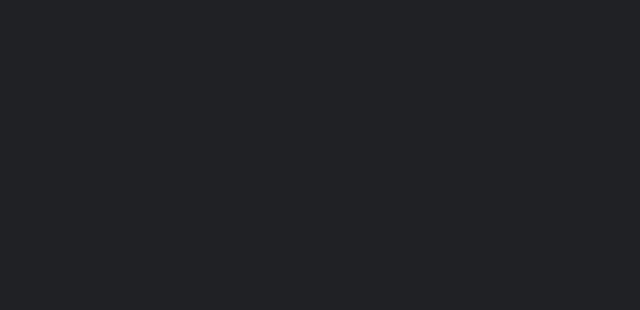
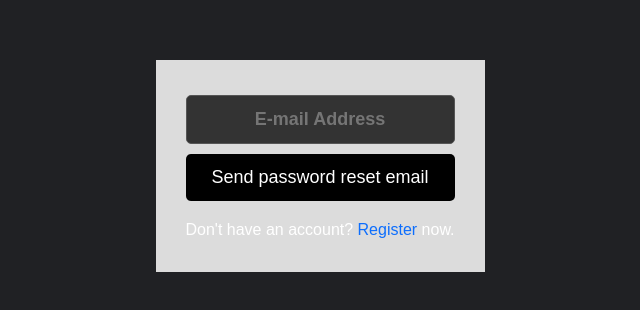
Before and after one commit to SiddharthVenkatraman21/FinancialBoard, a React (Create React App) app: page /reset in a window 1280 px wide. Before the commit this address had no page. Shown: the part 238-548 px from the top of the page, without its empty margins (320-960 px from the left). Built offline with nearby package versions, Linux system fonts and the light colour scheme; no server answers.

Commit message:
added register and reset

```diff
--- a/src/App.js
+++ b/src/App.js
@@ -8,7 +8,8 @@
 import StockNewsContainer from './components/stockNewsContainer'
 import { BrowserRouter as Router, Route, Routes } from "react-router-dom";
 import Login from './components/Login';
-
+import Register from './components/Register';
+import Reset from './components/Reset';
 
 function App() {
 
@@ -17,6 +18,8 @@
 <Router>
   <Routes>
     <Route path="/" element={<Login />} />
+    <Route path="/register" element={<Register />} />
+    <Route path="/reset" element={<Reset />} />
     <Route path="/dashboard" element={
       <div>
         <div className="StockBudget">
--- a/src/components/Login.js
+++ b/src/components/Login.js
@@ -47,6 +47,9 @@
         <div>
           Don't have an account? <Link to="/register">Register</Link> now.
         </div>
+        <div>
+          Click here to use site as a <Link to="/dashboard">guest</Link>.
+        </div>
       </div>
     </div>
   );
--- a/src/components/Register.js
+++ b/src/components/Register.js
@@ -1,6 +1,6 @@
 import React, { useEffect, useState } from "react";
 import { useAuthState } from "react-firebase-hooks/auth";
-import { Link, useHistory } from "react-router-dom";
+import { Link, useNavigate } from "react-router-dom";
 import {
   auth,
   registerWithEmailAndPassword,
@@ -12,14 +12,14 @@
   const [password, setPassword] = useState("");
   const [name, setName] = useState("");
   const [user, loading, error] = useAuthState(auth);
-  const history = useHistory();
+  const navigate = useNavigate();
   const register = () => {
     if (!name) alert("Please enter name");
     registerWithEmailAndPassword(name, email, password);
   };
   useEffect(() => {
     if (loading) return;
-    if (user) history.replace("/dashboard");
+    if (user) navigate.replace("/dashboard");
   }, [user, loading]);
   return (
     <div className="register">
--- /dev/null
+++ b/src/components/Reset.js
@@ -0,0 +1,38 @@
+import React, { useEffect, useState } from "react";
+import { useAuthState } from "react-firebase-hooks/auth";
+import { useNavigate } from "react-router-dom";
+import { Link } from "react-router-dom";
+import { auth, sendPasswordReset } from "./firebase";
+import "./css/Reset.css";
+function Reset() {
+  const [email, setEmail] = useState("");
+  const [user, loading, error] = useAuthState(auth);
+  const navigate = useNavigate();
+  useEffect(() => {
+    if (loading) return;
+    if (user) navigate("/dashboard");
+  }, [user, loading]);
+  return (
+    <div className="reset">
+      <div className="reset__container">
+        <input
+          type="text"
+          className="reset__textBox"
+          value={email}
+          onChange={(e) => setEmail(e.target.value)}
+          placeholder="E-mail Address"
+        />
+        <button
+          className="reset__btn"
+          onClick={() => sendPasswordReset(email)}
+        >
+          Send password reset email
+        </button>
+        <div>
+          Don't have an account? <Link to="/register">Register</Link> now.
+        </div>
+      </div>
+    </div>
+  );
+}
+export default Reset;
--- /dev/null
+++ b/src/components/css/Reset.css
@@ -0,0 +1,30 @@
+.reset {
+    height: 100vh;
+    width: 100vw;
+    display: flex;
+    align-items: center;
+    justify-content: center;
+  }
+  .reset__container {
+    display: flex;
+    flex-direction: column;
+    text-align: center;
+    background-color: #dcdcdc;
+    padding: 30px;
+  }
+  .reset__textBox {
+    padding: 10px;
+    font-size: 18px;
+    margin-bottom: 10px;
+  }
+  .reset__btn {
+    padding: 10px;
+    font-size: 18px;
+    margin-bottom: 10px;
+    border: none;
+    color: white;
+    background-color: black;
+  }
+  .reset div {
+    margin-top: 7px;
+  }
```
